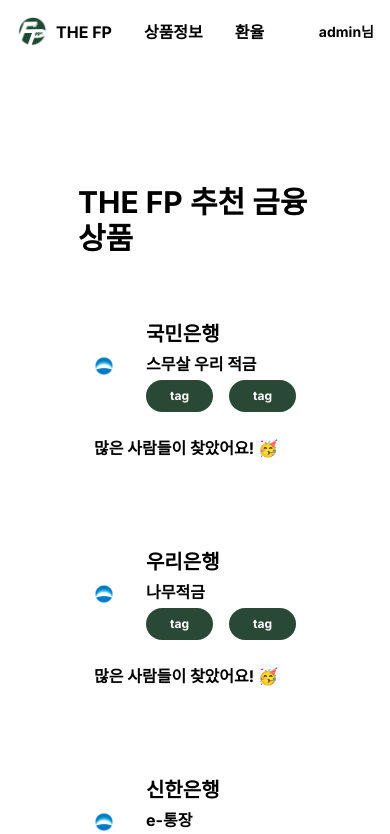
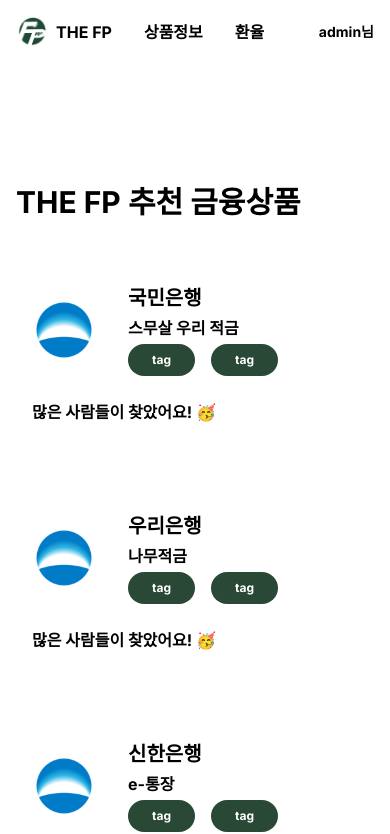
Before and after one commit to coolfin/thefp_FE, a Vue app: page /main/info in a window 390 px wide. Shown: the top 834 px of the page. Built offline with nearby package versions, Linux system fonts and the light colour scheme.

Commit message:
design: width 반응형 디자인 고려 수정

```diff
--- a/src/views/InfoView.vue
+++ b/src/views/InfoView.vue
@@ -1,5 +1,5 @@
 <template>
-  <div class="w-3/5 py-10 mx-auto">
+  <div class="px-4 py-10 mx-auto md:w-3/5 md:px-0">
     <!-- 추천 금융상품 -->
     <BestFinancialProducts />
 
@@ -8,7 +8,7 @@
   </div>
 </template>
 <script setup>
-import BestFinancialProducts from '@/components/info/BestFinancialProducts.vue';
-import FinancialProducts from '@/components/info/FinancialProducts.vue';
+import BestFinancialProducts from "@/components/info/BestFinancialProducts.vue";
+import FinancialProducts from "@/components/info/FinancialProducts.vue";
 </script>
 <style scoped></style>
```
